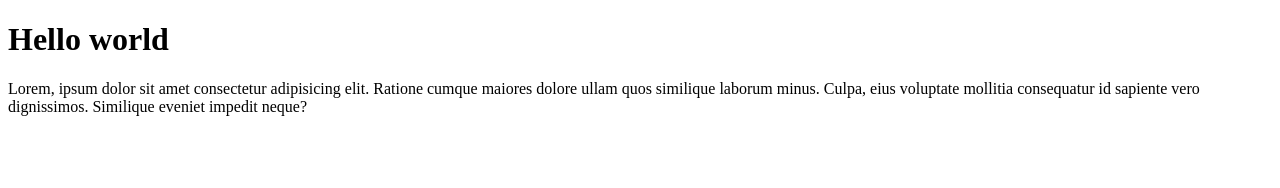
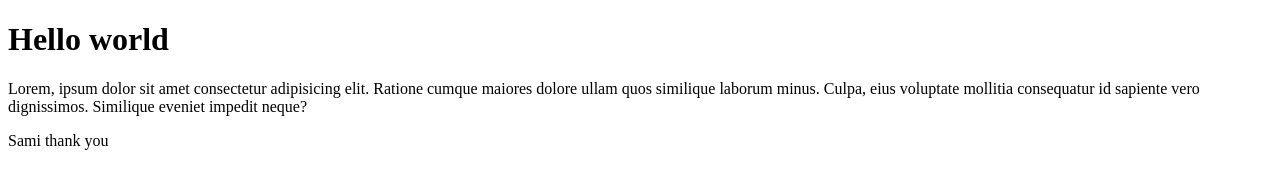
Before and after one commit to atabursoft90/Bfti, a plain HTML site: page index.html in a window 1280 px wide. Drawn offline with Linux system fonts and the light colour scheme.

Commit message:
Update index.html

```diff
--- a/index.html
+++ b/index.html
@@ -9,5 +9,6 @@
 <body>
     <h1>Hello world</h1>
     <p>Lorem, ipsum dolor sit amet consectetur adipisicing elit. Ratione cumque maiores dolore ullam quos similique laborum minus. Culpa, eius voluptate mollitia consequatur id sapiente vero dignissimos. Similique eveniet impedit neque?</p>
-</body>
+    <p> Sami thank you</p>
+    </body>
 </html>
```
